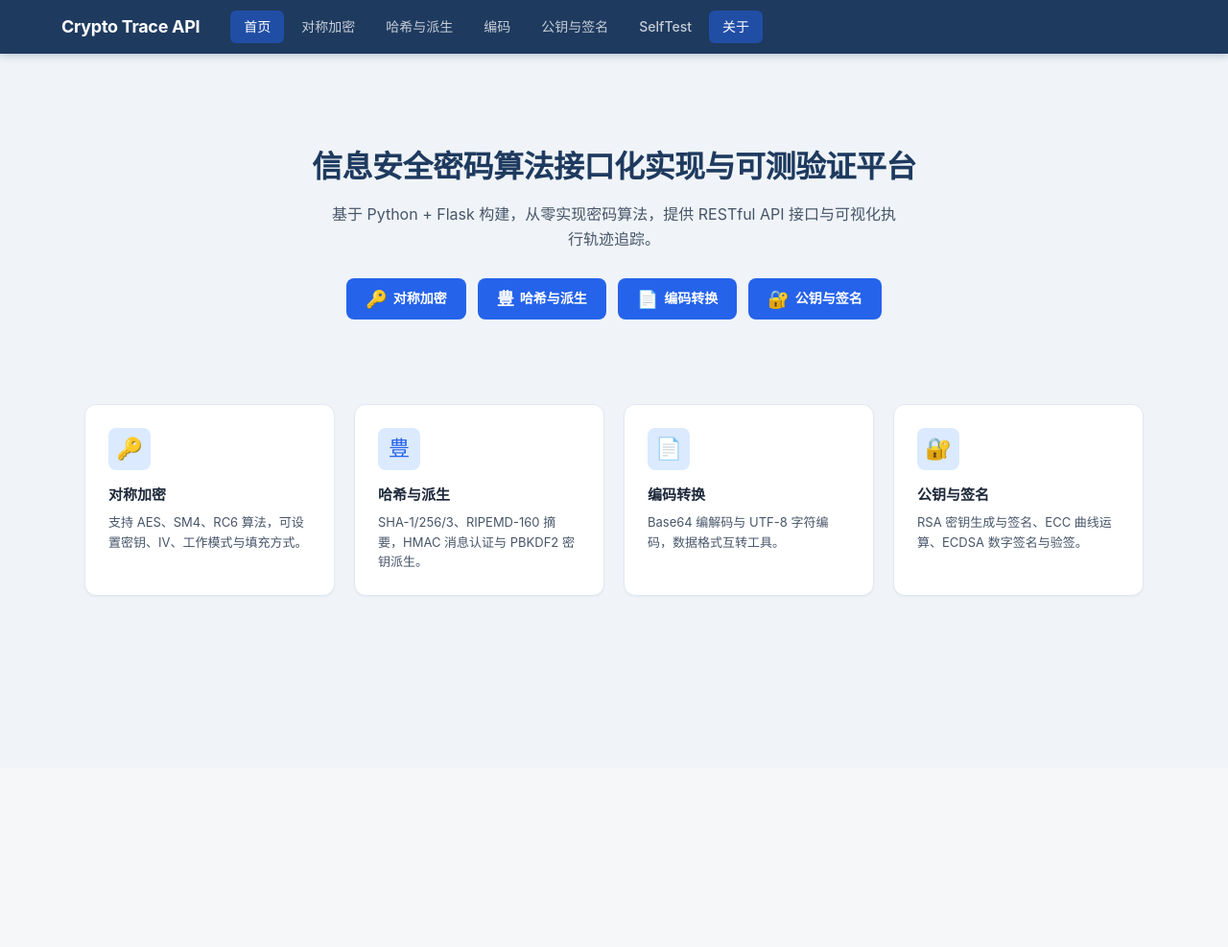
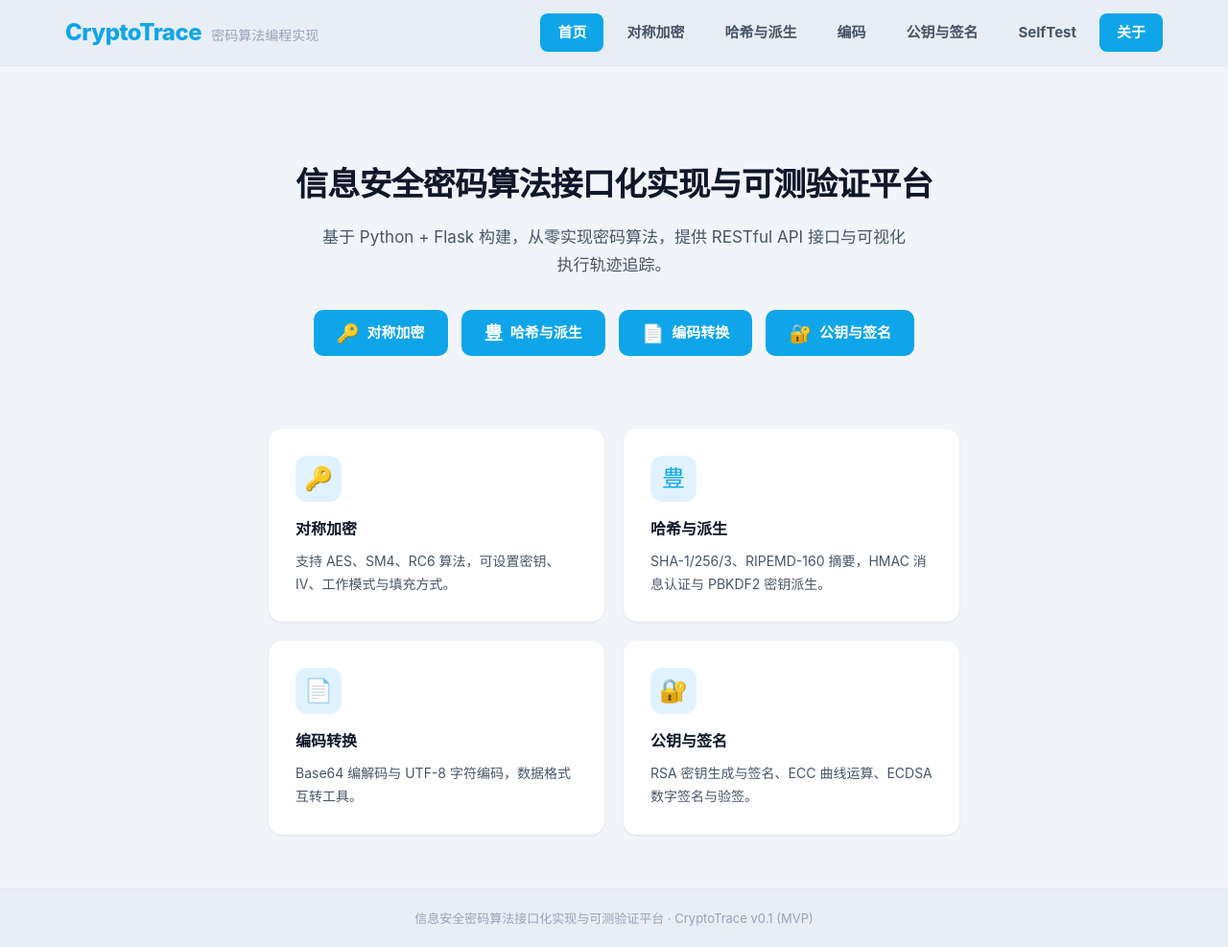
Before and after one commit to oumi-2and11/crypto_trace_api, a Flask app: page / in a window 1280 px wide. Shown: the whole page at 96% size. Before the commit the page ends 622 px from the top, so only its background shows below. Run offline with Flask 3, Linux system fonts and the light colour scheme.

Commit message:
优化前端页面风格

```diff
--- a/webapp/static/css/app.css
+++ b/webapp/static/css/app.css
@@ -1,28 +1,25 @@
-/* ── Crypto Trace API · 简约商务蓝色系 ── */
+/* ── CryptoTrace · 天蓝极简风 v2 ── */
 
 :root {
-  --bg: #f0f4f8;
-  --bg-alt: #e2e8f0;
-  --nav-bg: #1e3a5f;
-  --nav-hover: rgba(255, 255, 255, 0.12);
+  --bg: #f1f5f9;
+  --nav-bg: #e8eef5;
   --card: #ffffff;
-  --card-border: #e2e8f0;
-  --text: #1e293b;
+  --card-shadow: 0 1px 3px rgba(0, 0, 0, 0.06), 0 1px 2px rgba(0, 0, 0, 0.03);
+  --card-shadow-hover: 0 4px 14px rgba(0, 0, 0, 0.08);
+  --text: #0f172a;
   --text-secondary: #475569;
   --muted: #94a3b8;
-  --blue: #2563eb;
-  --blue-hover: #1d4ed8;
-  --blue-light: #dbeafe;
-  --blue-lighter: #eff6ff;
-  --blue-border: #93c5fd;
-  --sidebar-bg: #f8fafc;
-  --sidebar-active: #dbeafe;
-  --sidebar-active-text: #1d4ed8;
-  --shadow-sm: 0 1px 2px rgba(0, 0, 0, 0.05);
-  --shadow: 0 1px 3px rgba(0, 0, 0, 0.08), 0 1px 2px rgba(0, 0, 0, 0.04);
-  --shadow-md: 0 4px 6px -1px rgba(0, 0, 0, 0.08), 0 2px 4px -1px rgba(0, 0, 0, 0.04);
-  --radius: 8px;
-  --radius-lg: 12px;
+  --sky: #0ea5e9;
+  --sky-hover: #0284c7;
+  --sky-light: #e0f2fe;
+  --sky-lighter: #f0f9ff;
+  --border: #e2e8f0;
+  --border-light: #f1f5f9;
+  --sidebar-bg: #ffffff;
+  --sidebar-active: #e0f2fe;
+  --sidebar-active-text: #0369a1;
+  --radius: 10px;
+  --radius-lg: 14px;
   --transition: 0.15s ease;
 }
 
@@ -35,17 +32,19 @@ body {
   color: var(--text);
   line-height: 1.6;
   min-height: 100vh;
+  display: flex;
+  flex-direction: column;
 }
 
-a { color: var(--blue); text-decoration: none; transition: color var(--transition); }
-a:hover { color: var(--blue-hover); }
+a { color: var(--sky); text-decoration: none; transition: color var(--transition); }
+a:hover { color: var(--sky-hover); }
 
-.container { max-width: 1200px; margin: 0 auto; padding: 0 24px; }
+.container { max-width: 1200px; margin: 0 auto; padding: 0 28px; }
 
 /* ── Top Bar ── */
 .topbar {
   background: var(--nav-bg);
-  box-shadow: 0 2px 8px rgba(30, 58, 95, 0.25);
+  border-bottom: 1px solid var(--border);
   position: sticky;
   top: 0;
   z-index: 100;
@@ -53,73 +52,89 @@ a:hover { color: var(--blue-hover); }
 .topbar-inner {
   display: flex;
   align-items: center;
-  min-height: 56px;
-  gap: 32px;
+  justify-content: space-between;
+  min-height: 68px;
+  gap: 24px;
+}
+.brand-group {
+  display: flex;
+  align-items: baseline;
+  gap: 10px;
+  flex-shrink: 0;
 }
 .brand {
-  color: #ffffff;
-  font-weight: 700;
-  font-size: 18px;
-  letter-spacing: -0.3px;
+  color: var(--sky);
+  font-weight: 800;
+  font-size: 24px;
+  letter-spacing: -0.5px;
   white-space: nowrap;
 }
-.brand:hover { color: #dbeafe; }
+.brand:hover { color: var(--sky-hover); }
+.brand-sub {
+  color: var(--muted);
+  font-size: 14px;
+  font-weight: 400;
+  white-space: nowrap;
+}
 
-.top-nav { display: flex; flex-wrap: wrap; gap: 4px; }
+.top-nav { display: flex; flex-wrap: wrap; gap: 6px; }
 .top-nav-link {
-  color: rgba(255, 255, 255, 0.75);
-  padding: 6px 14px;
-  border-radius: 6px;
-  font-size: 14px;
-  font-weight: 500;
+  color: var(--text-secondary);
+  padding: 8px 18px;
+  border-radius: 8px;
+  font-size: 15px;
+  font-weight: 700;
   transition: background var(--transition), color var(--transition);
 }
 .top-nav-link:hover {
-  color: #ffffff;
-  background: var(--nav-hover);
+  color: var(--sky);
+  background: rgba(14, 165, 233, 0.08);
 }
 .top-nav-link.active {
   color: #ffffff;
-  background: rgba(37, 99, 235, 0.5);
+  background: var(--sky);
+  font-weight: 600;
 }
 
 /* ── Main Layout ── */
-.main-shell { padding: 28px 24px 48px; }
+.main-shell {
+  padding: 32px 28px 56px;
+  flex: 1;
+}
 .main-shell.with-sidebar {
   display: grid;
   grid-template-columns: 240px 1fr;
-  gap: 24px;
+  gap: 28px;
   align-items: start;
 }
 
 /* ── Sidebar ── */
 .sidebar {
-  background: var(--card);
-  border: 1px solid var(--card-border);
+  background: var(--sidebar-bg);
   border-radius: var(--radius-lg);
-  padding: 20px;
-  box-shadow: var(--shadow-sm);
+  padding: 24px;
+  box-shadow: var(--card-shadow);
   position: sticky;
-  top: 84px;
+  top: 100px;
 }
 .sidebar h2 {
-  font-size: 16px;
+  font-size: 17px;
   font-weight: 700;
   color: var(--text);
-  margin-bottom: 4px;
+  margin-bottom: 6px;
 }
 .sidebar p {
   font-size: 13px;
   color: var(--muted);
-  margin-bottom: 16px;
+  margin-bottom: 18px;
   line-height: 1.5;
 }
 .sidebar-link {
   display: block;
-  padding: 9px 12px;
-  border-radius: 6px;
+  padding: 10px 14px;
+  border-radius: 8px;
   color: var(--text-secondary);
-  font-size: 14px;
+  font-size: 15px;
   font-weight: 500;
   transition: background var(--transition), color var(--transition);
 }
@@ -136,62 +151,61 @@ a:hover { color: var(--blue-hover); }
 /* ── Content Area ── */
 .content {
   background: var(--card);
-  border: 1px solid var(--card-border);
   border-radius: var(--radius-lg);
   padding: 28px;
-  box-shadow: var(--shadow);
+  box-shadow: var(--card-shadow);
   min-width: 0;
 }
 .content h1 {
-  font-size: 22px;
-  font-weight: 700;
+  font-size: 24px;
+  font-weight: 800;
   color: var(--text);
-  margin-bottom: 6px;
+  margin-bottom: 8px;
 }
 
 /* ── Card ── */
 .card {
   background: var(--card);
-  border: 1px solid var(--card-border);
   border-radius: var(--radius-lg);
-  padding: 24px;
-  box-shadow: var(--shadow);
+  padding: 28px;
+  box-shadow: var(--card-shadow);
 }
 
 /* ── Hero (Home Page) ── */
 .hero {
   text-align: center;
-  padding: 64px 24px 48px;
+  padding: 64px 28px 48px;
 }
 .hero h1 {
-  font-size: 32px;
+  font-size: 34px;
   font-weight: 800;
-  color: var(--nav-bg);
-  margin-bottom: 12px;
-  letter-spacing: -0.5px;
+  color: var(--text);
+  margin-bottom: 14px;
+  letter-spacing: -0.8px;
 }
 .lead {
   color: var(--text-secondary);
-  font-size: 16px;
-  max-width: 600px;
-  margin: 0 auto 28px;
+  font-size: 17px;
+  max-width: 620px;
+  margin: 0 auto 32px;
+  line-height: 1.7;
 }
 
 .quick-links {
   display: flex;
   flex-wrap: wrap;
   justify-content: center;
-  gap: 12px;
+  gap: 14px;
 }
 .btn {
   display: inline-flex;
   align-items: center;
-  gap: 6px;
-  background: var(--blue);
+  gap: 8px;
+  background: var(--sky);
   color: #ffffff;
   font-weight: 600;
-  font-size: 14px;
-  padding: 10px 20px;
+  font-size: 15px;
+  padding: 12px 24px;
   border-radius: var(--radius);
   border: none;
   cursor: pointer;
@@ -199,12 +213,12 @@ a:hover { color: var(--blue-hover); }
   text-decoration: none;
 }
 .btn:hover {
-  background: var(--blue-hover);
+  background: var(--sky-hover);
   color: #ffffff;
-  box-shadow: var(--shadow-md);
+  box-shadow: 0 4px 14px rgba(14, 165, 233, 0.3);
 }
 .btn .btn-icon {
-  font-size: 18px;
+  font-size: 19px;
   line-height: 1;
 }
 
@@ -213,64 +227,59 @@ a:hover { color: var(--blue-hover); }
   display: grid;
   grid-template-columns: repeat(auto-fit, minmax(240px, 1fr));
   gap: 20px;
-  margin-top: 40px;
+  margin-top: 28px;
 }
 .feature-card {
   background: var(--card);
-  border: 1px solid var(--card-border);
   border-radius: var(--radius-lg);
-  padding: 24px;
-  box-shadow: var(--shadow-sm);
+  padding: 28px;
+  box-shadow: var(--card-shadow);
   transition: box-shadow var(--transition), transform var(--transition);
 }
 .feature-card:hover {
-  box-shadow: var(--shadow-md);
+  box-shadow: var(--card-shadow-hover);
   transform: translateY(-2px);
 }
 .feature-icon {
-  width: 44px;
-  height: 44px;
-  border-radius: var(--radius);
-  background: var(--blue-light);
-  color: var(--blue);
+  width: 48px;
+  height: 48px;
+  border-radius: 12px;
+  background: var(--sky-light);
+  color: var(--sky);
   display: flex;
   align-items: center;
   justify-content: center;
-  font-size: 22px;
-  margin-bottom: 14px;
+  font-size: 24px;
+  margin-bottom: 16px;
 }
 .feature-card h3 {
-  font-size: 15px;
+  font-size: 16px;
   font-weight: 700;
   color: var(--text);
-  margin-bottom: 6px;
+  margin-bottom: 8px;
 }
 .feature-card p {
-  font-size: 13px;
+  font-size: 14px;
   color: var(--text-secondary);
-  line-height: 1.6;
+  line-height: 1.7;
 }
 
 /* ── Algorithm Page Grid Cards ── */
 .grid-cards {
   display: grid;
   grid-template-columns: repeat(2, minmax(0, 1fr));
-  gap: 16px;
-  margin-top: 20px;
+  gap: 18px;
+  margin-top: 24px;
 }
 .grid-cards .card {
-  padding: 20px;
-  border-left: 3px solid var(--blue);
-  box-shadow: var(--shadow-sm);
+  padding: 24px;
+  transition: box-shadow var(--transition);
 }
-.grid-cards .card:nth-child(3) {
-  border-left-color: #059669;
-}
-.grid-cards .card:nth-child(4) {
-  border-left-color: #d97706;
+.grid-cards .card:hover {
+  box-shadow: var(--card-shadow-hover);
 }
 .grid-cards h3 {
-  font-size: 15px;
+  font-size: 16px;
   font-weight: 700;
   color: var(--text);
   margin-bottom: 8px;
@@ -281,98 +290,96 @@ a:hover { color: var(--blue-hover); }
 .grid-cards h3 .card-badge {
   font-size: 11px;
   font-weight: 600;
-  padding: 2px 8px;
+  padding: 2px 10px;
   border-radius: 10px;
-  background: var(--blue-light);
-  color: var(--blue);
+  background: var(--sky-light);
+  color: var(--sky);
 }
 .grid-cards .card:nth-child(3) h3 .card-badge {
-  background: #d1fae5;
-  color: #059669;
+  background: #dcfce7;
+  color: #16a34a;
 }
 .grid-cards .card:nth-child(4) h3 .card-badge {
-  background: #fef3c7;
-  color: #d97706;
+  background: #fef9c3;
+  color: #ca8a04;
 }
 .grid-cards p {
   color: var(--text-secondary);
-  font-size: 13px;
-  line-height: 1.6;
+  font-size: 14px;
+  line-height: 1.7;
 }
 
 /* ── Algorithm Description ── */
 .algo-desc {
   color: var(--text-secondary);
-  font-size: 14px;
+  font-size: 15px;
   margin-bottom: 4px;
 }
 
 /* ── Page Section (about, selftest, error) ── */
 .page-section {
-  max-width: 720px;
-  margin: 40px auto;
+  margin: 48px 0;
 }
 .page-section h1 {
-  font-size: 24px;
-  font-weight: 700;
-  color: var(--nav-bg);
-  margin-bottom: 16px;
+  font-size: 26px;
+  font-weight: 800;
+  color: var(--text);
+  margin-bottom: 18px;
 }
 .page-section p {
   color: var(--text-secondary);
-  font-size: 15px;
-  margin-bottom: 12px;
-  line-height: 1.7;
+  font-size: 16px;
+  margin-bottom: 14px;
+  line-height: 1.8;
 }
 
 /* ── Error Page ── */
 .error-code {
-  font-size: 72px;
+  font-size: 80px;
   font-weight: 800;
-  color: var(--blue);
+  color: var(--sky);
   line-height: 1;
-  margin-bottom: 8px;
+  margin-bottom: 10px;
 }
 .error-msg {
   font-size: 18px;
   color: var(--text-secondary);
-  margin-bottom: 24px;
+  margin-bottom: 28px;
 }
 
 /* ── SelfTest Page ── */
 .selftest-grid {
   display: grid;
-  grid-template-columns: repeat(auto-fit, minmax(200px, 1fr));
-  gap: 16px;
-  margin-top: 20px;
+  grid-template-columns: repeat(auto-fit, minmax(140px, 1fr));
+  gap: 14px;
+  margin-top: 24px;
 }
 .selftest-item {
-  background: var(--card);
-  border: 1px solid var(--card-border);
+  background: var(--bg);
   border-radius: var(--radius);
-  padding: 16px;
+  padding: 18px 12px;
   text-align: center;
-  box-shadow: var(--shadow-sm);
 }
 .selftest-item .algo-name {
   font-weight: 600;
-  font-size: 14px;
+  font-size: 15px;
   color: var(--text);
   margin-bottom: 4px;
 }
 .selftest-item .algo-status {
-  font-size: 12px;
+  font-size: 13px;
   color: var(--muted);
 }
 
 /* ── Footer ── */
 .site-footer {
+  background: var(--nav-bg);
+  border-top: 1px solid var(--border);
   text-align: center;
-  padding: 20px 24px;
+  padding: 20px 28px;
   color: var(--muted);
   font-size: 13px;
-  border-top: 1px solid var(--card-border);
-  margin-top: 40px;
+  margin-top: auto;
 }
 
 /* ── Responsive ── */
@@ -387,7 +394,7 @@ a:hover { color: var(--blue-hover); }
     grid-template-columns: 1fr;
   }
   .hero h1 {
-    font-size: 24px;
+    font-size: 26px;
   }
   .feature-grid {
     grid-template-columns: 1fr;
@@ -395,4 +402,7 @@ a:hover { color: var(--blue-hover); }
   .topbar-inner {
     gap: 16px;
   }
+  .brand-sub {
+    display: none;
+  }
 }
--- a/webapp/templates/index.html
+++ b/webapp/templates/index.html
@@ -12,7 +12,6 @@
   </div>
 </section>
 
-<div class="container">
 <div class="feature-grid">
   <div class="feature-card">
     <div class="feature-icon">&#128273;</div>
@@ -35,5 +34,4 @@
     <p>RSA 密钥生成与签名、ECC 曲线运算、ECDSA 数字签名与验签。</p>
   </div>
 </div>
-</div>
 {% endblock %}
--- a/webapp/templates/layout.html
+++ b/webapp/templates/layout.html
@@ -3,13 +3,16 @@
 <head>
   <meta charset="utf-8">
   <meta name="viewport" content="width=device-width, initial-scale=1">
-  <title>{{ page_title or "Crypto Trace API" }}</title>
+  <title>{% if page_title %}{{ page_title }} - {% endif %}CryptoTrace</title>
   <link rel="stylesheet" href="{{ url_for('static', filename='css/app.css') }}">
 </head>
 <body>
   <header class="topbar">
     <div class="container topbar-inner">
-      <a class="brand" href="{{ url_for('home.index') }}">Crypto Trace API</a>
+      <div class="brand-group">
+        <a class="brand" href="{{ url_for('home.index') }}">CryptoTrace</a>
+        <span class="brand-sub">密码算法编程实现</span>
+      </div>
       <nav class="top-nav">
         {% set current_endpoint = request.endpoint or '' %}
         {% for item in top_nav %}
@@ -23,5 +26,11 @@
   <main class="container main-shell {% block main_class %}{% endblock %}">
     {% block content %}{% endblock %}
   </main>
+
+  <footer class="site-footer">
+    <div class="container">
+      信息安全密码算法接口化实现与可测验证平台 · CryptoTrace v0.1 (MVP)
+    </div>
+  </footer>
 </body>
 </html>
--- a/webapp/templates/selftest.html
+++ b/webapp/templates/selftest.html
@@ -2,7 +2,6 @@
 
 {% block content %}
 <section class="page-section">
-  <div class="card">
   <h1>自检验证</h1>
   <p>统一自检入口，使用标准测试向量对已实现的算法进行正确性校验。当前为占位状态，算法实现后将自动接入。</p>
   <div class="selftest-grid">
@@ -63,6 +62,5 @@
       <div class="algo-status">待实现</div>
     </div>
   </div>
-  </div>
 </section>
 {% endblock %}
```
Also changed, not shown: webapp/templates/about.html (+5 -7 lines), webapp/templates/error.html (+3 -5 lines). Lines whose indentation alone changed are shown as unchanged.
